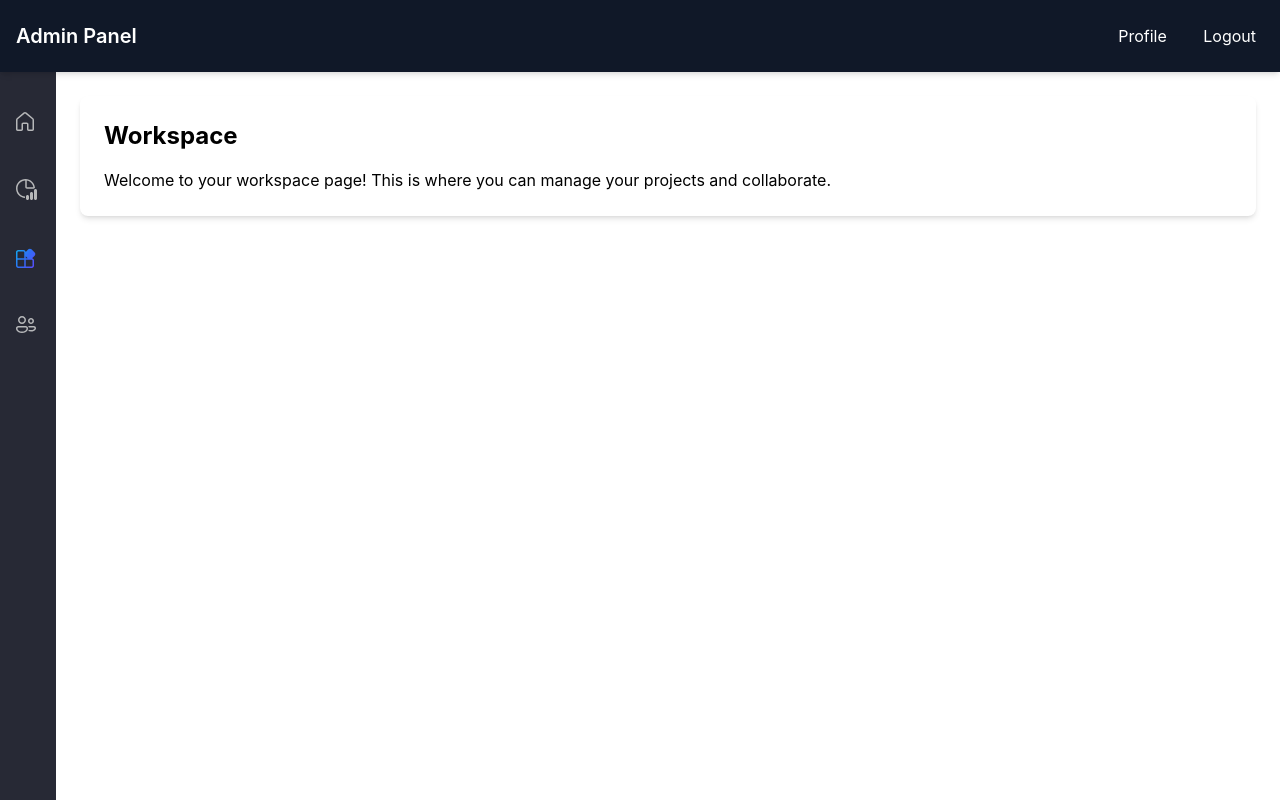
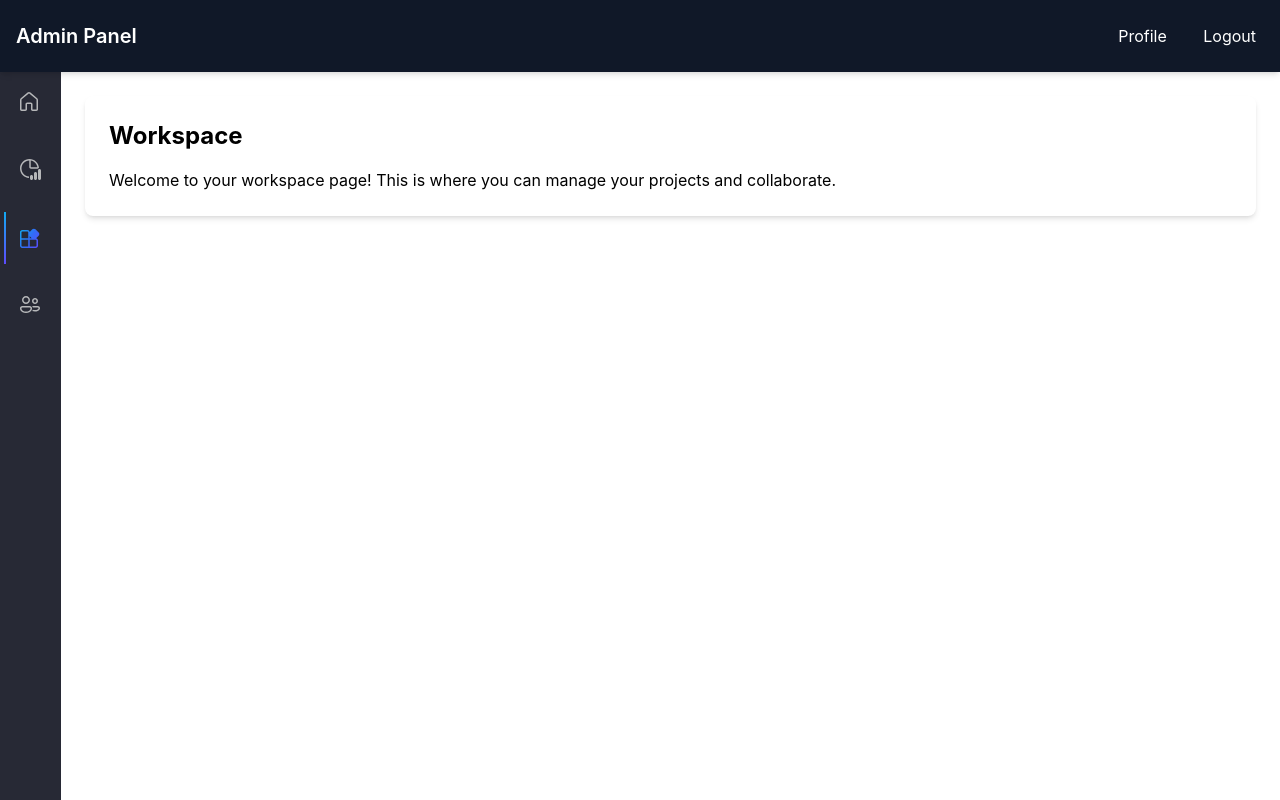
Before and after one commit to sparrowapp-dev/sparrow-admin-app, a Svelte app: page /workspace in a window 1280 px wide. Built offline with nearby package versions, Linux system fonts and the light colour scheme; sample sign-in values are in the browser's storage; a web font is replaced by a local one.

Commit message:
fix: base layout issues

```diff
--- a/src/components/SideNav/SideNav.svelte
+++ b/src/components/SideNav/SideNav.svelte
@@ -1,32 +1,67 @@
 <script lang="ts">
+  import { Link } from 'svelte-routing';
+  import { onMount } from 'svelte';
+  import { writable } from 'svelte/store';
+
   import HomeIcon from '@/assets/icons/homeIcon.svg';
   import ChartIcon from '@/assets/icons/chartIcon.svg';
   import UsersIcon from '@/assets/icons/usersIcon.svg';
   import WorkspaceIcon from '@/assets/icons/workspaceIcon.svg';
-  import { Link } from 'svelte-routing';
+
+  // Create a writable store to hold the current pathname
+  const currentPath = writable(window.location.pathname);
+
+  // Update the currentPath when the component mounts
+  onMount(() => {
+    window.addEventListener('popstate', () => {
+      currentPath.set(window.location.pathname);
+    });
+  });
 </script>
 
-<div class="bg-surface-300 w-14 p-4 text-white">
-  <ul>
-    <li>
-      <Link to="/workspace" class=" rounded px-4 py-2 hover:bg-gray-700">
-        <img src={HomeIcon} alt="" />
+<div class="bg-surface-300 p-1 text-white">
+  <div class="flex flex-col space-y-4">
+    <div class="group relative" class:active={$currentPath === '/home'}>
+      <Link to="/home">
+        <img src={HomeIcon} alt="Home Icon" class="rounded px-4 py-4" />
       </Link>
-    </li>
-    <li>
-      <Link to="/workspace" class=" rounded px-4 py-2 hover:bg-gray-700">
-        <img src={ChartIcon} alt="" />
+      <div
+        class={`absolute inset-y-0 left-0 w-[2px] bg-transparent transition-all group-hover:bg-blue-500 ${$currentPath === '/workspace' ? 'bg-blue-500' : ''}`}
+      ></div>
+    </div>
+
+    <div class="group relative" class:active={$currentPath === '/dashboard'}>
+      <Link to="/dashboard">
+        <img src={ChartIcon} alt="Chart Icon" class="rounded px-4 py-4" />
       </Link>
-    </li>
-    <li>
-      <Link to="/workspace" class=" rounded px-4 py-2 hover:bg-gray-700">
-        <img src={WorkspaceIcon} alt="" />
+      <div
+        class={`absolute inset-y-0 left-0 w-[2px] bg-transparent transition-all group-hover:bg-blue-500 ${$currentPath === '/workspace' ? 'bg-blue-500' : ''}`}
+      ></div>
+    </div>
+
+    <div class="group relative" class:active={$currentPath === '/workspace'}>
+      <Link to="/workspace">
+        <img src={WorkspaceIcon} alt="Workspace Icon" class="rounded px-4 py-4" />
       </Link>
-    </li>
-    <li>
-      <Link to="/hubs" class=" rounded px-4 py-2 hover:bg-gray-700">
-        <img src={UsersIcon} alt="" />
+      <div
+        class={`absolute inset-y-0 left-0 w-[2px] bg-transparent transition-all group-hover:bg-blue-500 ${$currentPath === '/workspace' ? 'bg-blue-500' : ''}`}
+      ></div>
+    </div>
+
+    <div class="group relative" class:active={$currentPath === '/hubs'}>
+      <Link to="/hubs">
+        <img src={UsersIcon} alt="Users Icon" class="rounded px-4 py-4" />
       </Link>
-    </li>
-  </ul>
+      <div
+        class={`absolute inset-y-0 left-0 w-[2px] bg-transparent transition-all group-hover:bg-blue-500 ${$currentPath === '/hubs' ? 'bg-blue-500' : ''}`}
+      ></div>
+    </div>
+  </div>
 </div>
+
+<style>
+  /* Define the active state styles */
+  .active .absolute {
+    background: linear-gradient(124.46deg, #11adf0 0%, #6147ff 101.37%);
+  }
+</style>
--- a/src/pages/NotFound/NotFound.svelte
+++ b/src/pages/NotFound/NotFound.svelte
@@ -2,5 +2,5 @@
 </script>
 
 <div class="py-8 text-center">
-  <h1 class="text-3xl font-bold">'You are not logged in.</h1>
+  <h1 class="text-3xl font-bold">The page you are looking for does not exist</h1>
 </div>
```
